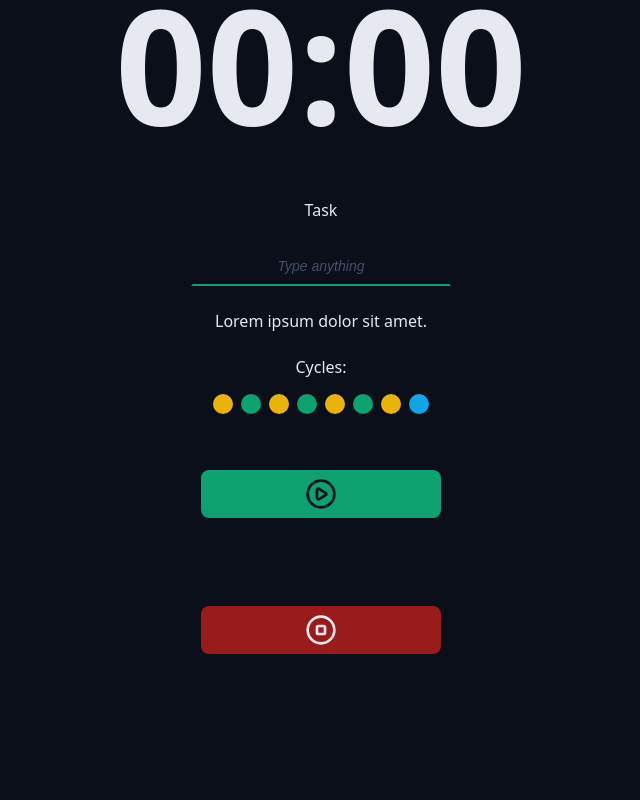
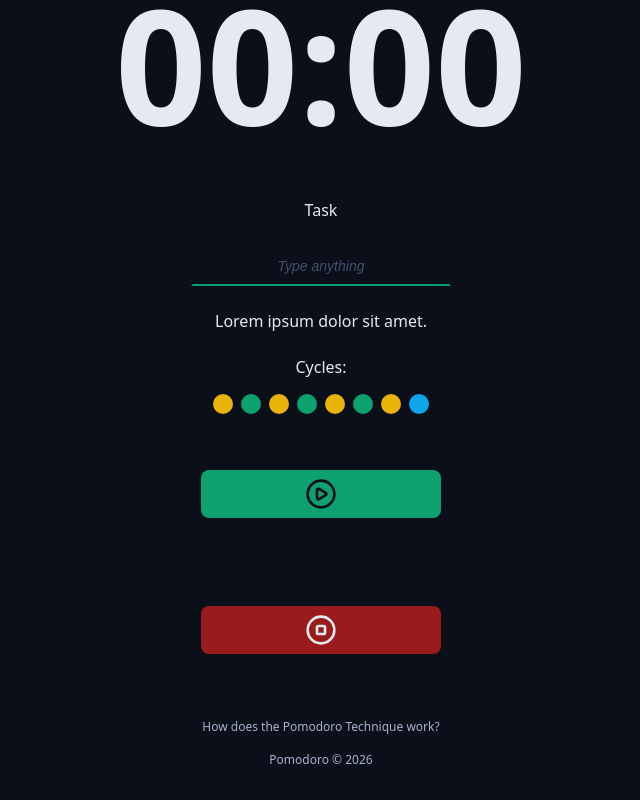
Before and after one commit to Aleydon/Pomodoro-Timer, a React (Vite) app: page / in a window 1280 px wide. Shown: the part 372-1172 px from the top of the page, without its empty margins (319-959 px from the left). Before the commit the page ends 1090 px from the top, so only its background shows below. Built offline with nearby package versions, Linux system fonts and the light colour scheme.

Commit message:
feat(footer component): created footer component with your styles

```diff
--- a/src/App.tsx
+++ b/src/App.tsx
@@ -7,6 +7,7 @@
 import { Container } from './components/Container';
 import { CountDown } from './components/CountDown';
 import { Cycles } from './components/Cycles';
+import { Footer } from './components/Footer';
 import { Input } from './components/Input';
 import { Logo } from './components/Logo';
 import { Menu } from './components/Menu';
@@ -23,6 +24,7 @@
 			<Container>
 				<CountDown />
 			</Container>
+
 			<Container>
 				<form className="form" action="">
 					<div className="formRow">
@@ -45,6 +47,9 @@
 					</div>
 				</form>
 			</Container>
+			<Container>
+				<Footer />
+			</Container>
 		</>
 	);
 }
--- /dev/null
+++ b/src/components/Footer/index.tsx
@@ -0,0 +1,12 @@
+import styles from './styles.module.css';
+
+export function Footer() {
+	return (
+		<>
+			<footer className={styles.footer}>
+				<a href="/">How does the Pomodoro Technique work?</a>
+				<a href="/">Pomodoro &copy; {new Date().getFullYear()}</a>
+			</footer>
+		</>
+	);
+}
--- /dev/null
+++ b/src/components/Footer/styles.module.css
@@ -0,0 +1,17 @@
+.footer {
+	display: flex;
+	justify-content: center;
+	flex-direction: column;
+	align-items: center;
+	gap: 1.6rem;
+}
+
+.footer a {
+	font-size: 1.2rem;
+	color: var(--text-muted);
+	text-decoration: none;
+}
+
+.footer a:hover {
+	text-decoration: underline;
+}
```
